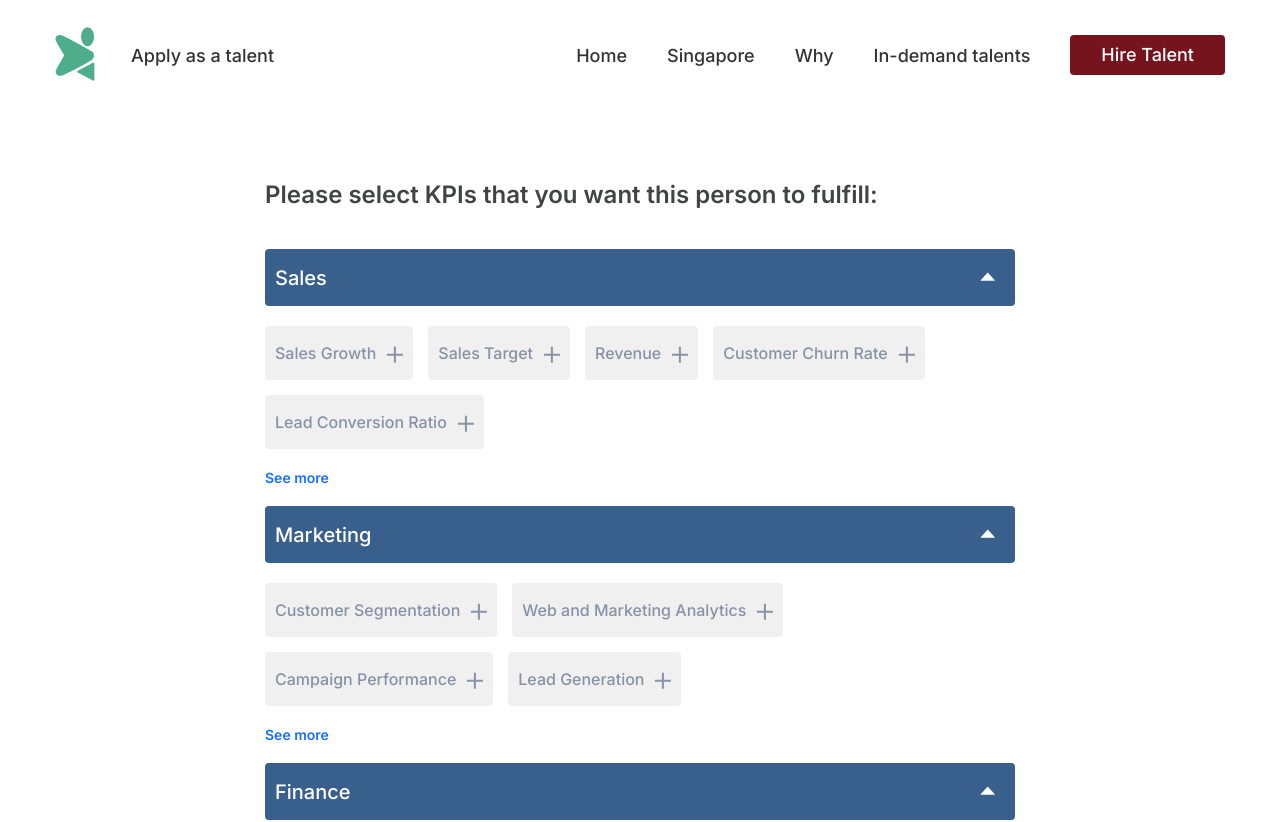
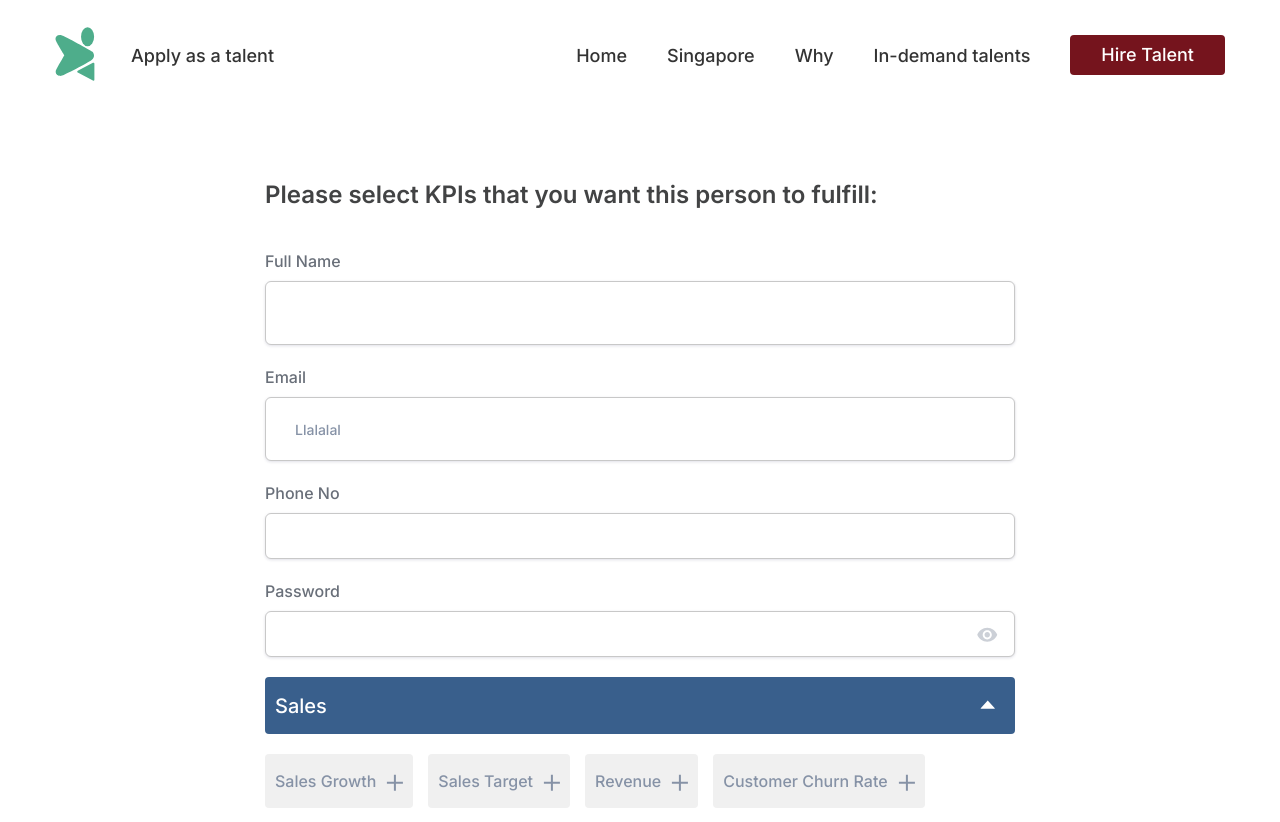
Before and after one commit to n-exp/toptalent-platform, a React (Create React App) app: page / in a window 1280 px wide. Shown: the top 822 px of the page. Built offline with nearby package versions, Linux system fonts and the light colour scheme.

Commit message:
added: reusable text field component

```diff
--- /dev/null
+++ b/src/assets/icons/EyeIcon.js
@@ -0,0 +1,20 @@
+const EyeIcon = ({ fill }) => (
+  <svg
+    width="25"
+    height="25"
+    viewBox="0 0 25 25"
+    fill="none"
+    xmlns="http://www.w3.org/2000/svg"
+  >
+    <path
+      d="M12.25 5.87891C7.70455 5.87891 3.82273 8.78157 2.25 12.8789C3.82273 16.9762 7.70455 19.8789 12.25 19.8789C16.7955 19.8789 20.6773 16.9762 22.25 12.8789C20.6773 8.78157 16.7955 5.87891 12.25 5.87891ZM12.25 17.5456C9.74091 17.5456 7.70455 15.4549 7.70455 12.8789C7.70455 10.3029 9.74091 8.21224 12.25 8.21224C14.7591 8.21224 16.7955 10.3029 16.7955 12.8789C16.7955 15.4549 14.7591 17.5456 12.25 17.5456ZM12.25 10.0789C10.7409 10.0789 9.52273 11.3296 9.52273 12.8789C9.52273 14.4282 10.7409 15.6789 12.25 15.6789C13.7591 15.6789 14.9773 14.4282 14.9773 12.8789C14.9773 11.3296 13.7591 10.0789 12.25 10.0789Z"
+      fill={fill}
+    />
+  </svg>
+);
+
+export default EyeIcon;
+
+EyeIcon.defaultProps = {
+  fill: "#CCD0D7",
+};
--- /dev/null
+++ b/src/components/common/Inputs/TextField/TextInput.js
@@ -0,0 +1,41 @@
+import clsx from "clsx";
+
+import EyeIcon from "../../../../assets/icons/EyeIcon";
+
+const TextInput = ({
+  id,
+  value,
+  name,
+  placeholder,
+  type = "text",
+  size,
+  onChange,
+  isToggled,
+  onToggle,
+}) => (
+  <div className="uk-position-relative">
+    <span
+      className={clsx(
+        "uk-position-center-right uk-position-small password-icon",
+        {
+          show: isToggled,
+          "uk-hidden": !onToggle,
+        }
+      )}
+      onClick={onToggle}
+    >
+      <EyeIcon />
+    </span>
+    <input
+      id={id}
+      className={clsx(`uk-input input-${type}`, { [size]: size })}
+      type={type}
+      value={value}
+      name={name}
+      placeholder={placeholder}
+      onChange={onChange}
+    />
+  </div>
+);
+
+export default TextInput;
--- /dev/null
+++ b/src/components/common/Inputs/TextField/index.js
@@ -0,0 +1,46 @@
+import { useCallback } from "react";
+
+import TextInput from "./TextInput";
+
+import "./index.scss";
+
+const TextField = ({
+  id,
+  label,
+  type,
+  value,
+  onChange,
+  isToggled,
+  onToggle,
+  placeholder,
+  size,
+}) => {
+  const handleChange = useCallback(
+    (e) => {
+      onChange(e.target.value.trim());
+    },
+    [onChange]
+  );
+
+  return (
+    <div className="input-container uk-margin">
+      {label && (
+        <label htmlFor={id} className="uk-display-inline-block uk-margin-small">
+          {label}
+        </label>
+      )}
+      <TextInput
+        id={id}
+        value={value}
+        onChange={handleChange}
+        isToggled={isToggled}
+        onToggle={onToggle}
+        placeholder={placeholder}
+        type={type}
+        size={size}
+      />
+    </div>
+  );
+};
+
+export default TextField;
--- /dev/null
+++ b/src/components/common/Inputs/TextField/index.scss
@@ -0,0 +1,44 @@
+.input-container {
+  .password-icon {
+    pointer-events: all;
+
+    &.show {
+      path {
+        fill: #585859;
+      }
+    }
+  }
+
+  input {
+    color: #585859;
+    font-weight: normal;
+    font-size: 0.875rem;
+    line-height: 1rem;
+    padding: 1.9375rem 1.8125rem;
+
+    border-radius: 0.375rem;
+    box-shadow: 0.0625rem 0px 0.0625rem rgba(0, 0, 0, 0.02),
+      0px 0.0625rem 0.1875rem rgba(50, 50, 93, 0.15);
+    border: 0.03125rem solid #c8c8c8;
+
+    &.small {
+      padding: 1.375rem 1rem;
+    }
+
+    &:focus {
+      border-color: #4ead8d;
+    }
+
+    &::placeholder {
+      color: #8692a6;
+      font-weight: 500;
+    }
+  }
+
+  > label {
+    color: #696f79;
+    font-weight: 500;
+    font-size: 1rem;
+    line-height: 1.1875rem;
+  }
+}
--- a/src/pages/KPIs/components/KPIsForm/KPIsForm.js
+++ b/src/pages/KPIs/components/KPIsForm/KPIsForm.js
@@ -1,12 +1,62 @@
+import { useState } from "react";
+
 import Select from "../../../../components/common/Select/Select";
 import Chip from "../../../../components/common/Chip/Chip";
 import { useKPIsData } from "../../state/hooks/useKPIsData";
+import TextField from "../../../../components/common/Inputs/TextField";
 
 const KPIsForm = () => {
   const { kpis, selectedKPIs, kpisTags, updateSelectedKPI } = useKPIsData();
+  const [name, setName] = useState("");
+  const [email, setEmail] = useState("");
+  const [phone, setPhone] = useState("");
+  const [password, setPassword] = useState("");
+  const [isPasswordShown, setIsPasswordShown] = useState(false);
+
+  const toggleIsPasswordShown = () => {
+    console.log("onToggle: ");
+    setIsPasswordShown((isShown) => !isShown);
+  };
+
+  const inputs = [
+    {
+      id: "name",
+      value: name,
+      onChange: setName,
+      label: "Full Name",
+    },
+    {
+      id: "email",
+      value: email,
+      onChange: setEmail,
+      label: "Email",
+      placeholder: "Llalalal",
+    },
+    {
+      id: "phone",
+      value: phone,
+      onChange: setPhone,
+      label: "Phone No",
+      size: "small",
+    },
+    {
+      id: "password",
+      value: password,
+      onChange: setPassword,
+      label: "Password",
+      size: "small",
+      isToggled: isPasswordShown,
+      onToggle: toggleIsPasswordShown,
+      type: isPasswordShown ? "text" : "password",
+    },
+  ];
 
   return (
     <div className="kpis-form">
+      {inputs.map((input) => (
+        <TextField key={input.id} {...input} />
+      ))}
+
       {selectedKPIs.map((selectedKPI, kpiIdx) => (
         <div className={`kpi-${kpiIdx}`} key={kpiIdx}>
           <Select
```
